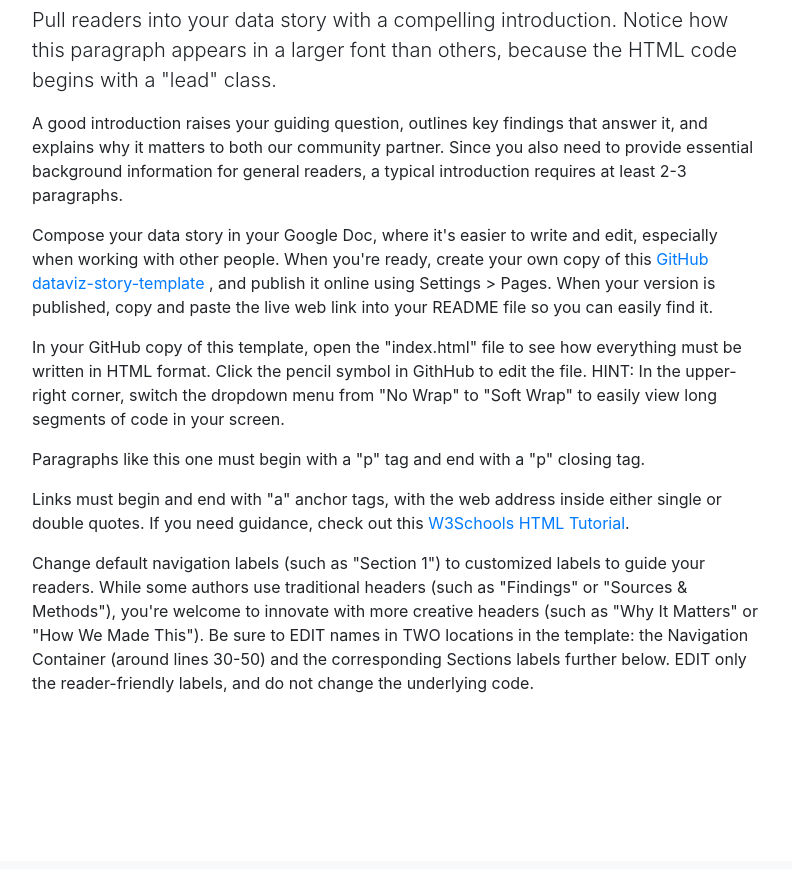
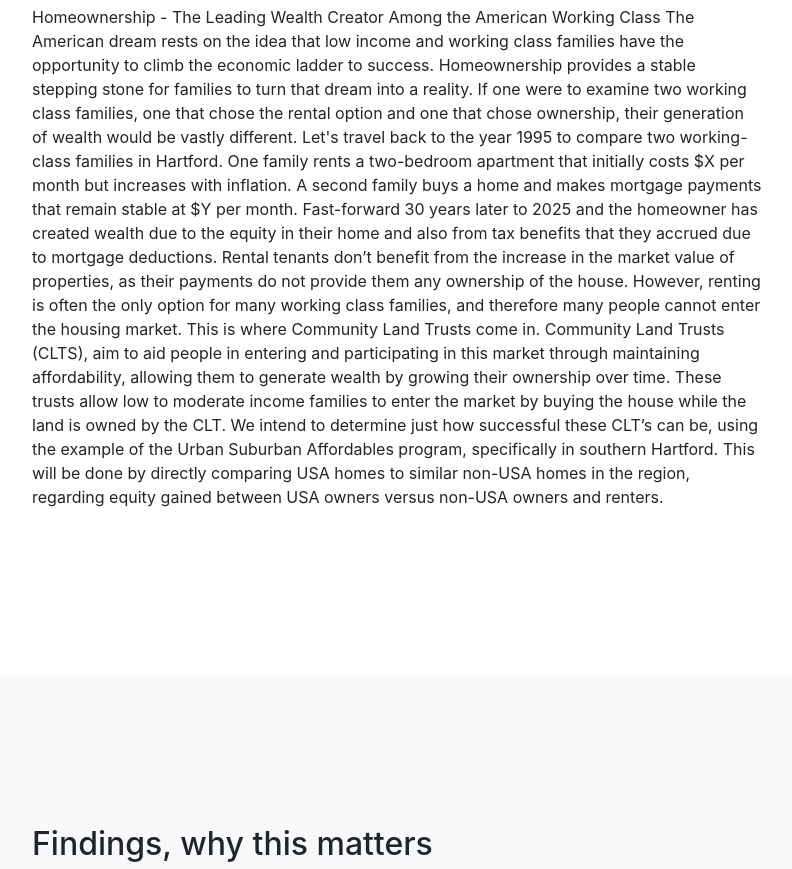
Before and after one commit to priyamester/practice-story-, a plain HTML site: page index.html in a window 1280 px wide. Shown: the part 701-1570 px from the top of the page, without its empty margins (243-1035 px from the left). Drawn offline with nearby package versions, Linux system fonts and the light colour scheme.

Commit message:
Update index.html

```diff
--- a/index.html
+++ b/index.html
@@ -68,19 +68,11 @@
 
           <h2>introduction: affordable housing crisis</h2>
 
-          <p class="lead">Pull readers into your data story with a compelling introduction. Notice how this paragraph appears in a larger font than others, because the HTML code begins with a "lead" class.</p>
-
-          <p>A good introduction raises your guiding question, outlines key findings that answer it, and explains why it matters to both our community partner. Since you also need to provide essential background information for general readers, a typical introduction requires at least 2-3 paragraphs.</p>
-
-          <p>Compose your data story in your Google Doc, where it's easier to write and edit, especially when working with other people. When you're ready, create your own copy of this <a href="https://github.com/DataVizForAll/dataviz-story-template">GitHub dataviz-story-template </a>, and publish it online using Settings > Pages. When your version is published, copy and paste the live web link into your README file so you can easily find it.</p>
-
-          <p>In your GitHub copy of this template, open the "index.html" file to see how everything must be written in HTML format. Click the pencil symbol in GithHub to edit the file. HINT: In the upper-right corner, switch the dropdown menu from "No Wrap" to "Soft Wrap" to easily view long segments of code in your screen.</p>
-
-          <p>Paragraphs like this one must begin with a "p" tag and end with a "p" closing tag.</p>
-
-          <p>Links must begin and end with "a" anchor tags, with the web address inside either single or double quotes. If you need guidance, check out this <a href='https://www.w3schools.com/html/html_basic.asp'>W3Schools HTML Tutorial</a>.
-
-          <p>Change default navigation labels (such as "Section 1") to customized labels to guide your readers. While some authors use traditional headers (such as "Findings" or "Sources & Methods"), you're welcome to innovate with more creative headers (such as "Why It Matters" or "How We Made This"). Be sure to EDIT names in TWO locations in the template: the Navigation Container (around lines 30-50) and the corresponding Sections labels further below. EDIT only the reader-friendly labels, and do not change the underlying code.</p>
+          <p> Homeownership - The Leading Wealth Creator Among the American Working Class
+The American dream rests on the idea that low income and working class families have the opportunity to climb the economic ladder to success. Homeownership provides a stable stepping stone for families to turn that dream into a reality. If one were to examine two working class families, one that chose the rental option and one that chose ownership, their generation of wealth would be vastly different.
+Let's travel back to the year 1995 to compare two working-class families in Hartford. One family rents a two-bedroom apartment that initially costs $X per month but increases with inflation. A second family buys a home and makes mortgage payments that remain stable at $Y per month. Fast-forward 30 years later to 2025 and the homeowner has created wealth due to the equity in their home and also from tax benefits that they accrued due to mortgage deductions.
+Rental tenants don’t benefit from the increase in the market value of properties, as their payments do not provide them any ownership of the house. However, renting is often the only option for many working class families, and therefore many people cannot enter the housing market. This is where Community Land Trusts come in. Community Land Trusts (CLTS), aim to aid people in entering and participating in this market through maintaining affordability, allowing them to generate wealth by growing their ownership over time. These trusts allow low to moderate income families to enter the market by buying the house while the land is owned by the CLT.
+We intend to determine just how successful these CLT’s can be, using the example of the Urban Suburban Affordables program, specifically in southern Hartford. This will be done by directly comparing USA homes to similar non-USA homes in the region, regarding equity gained between USA owners versus non-USA owners and renters.</p>
 
         </div>
       </div>
```
